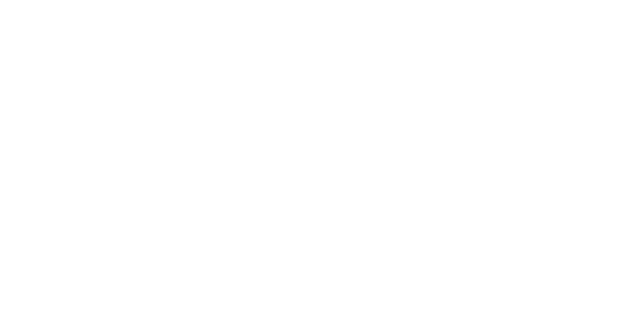
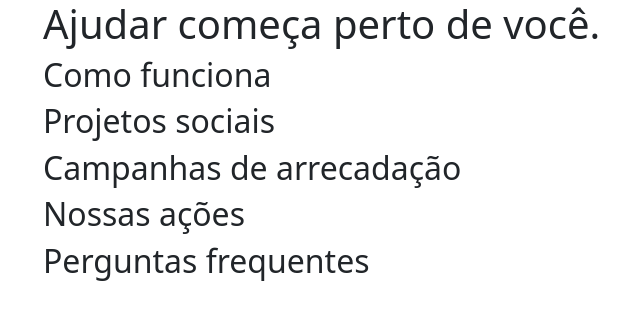
Before and after one commit to florentinocaze/conecta-solidario, a plain HTML site: page index.html in a window 1280 px wide. Shown: the whole page, without its empty margins (39-679 px from the left). Drawn offline with nearby package versions, Linux system fonts and the light colour scheme.

Commit message:
feat: Adiciona estrutura inicial das seções principais no HTML

```diff
--- a/index.html
+++ b/index.html
@@ -23,6 +23,62 @@
     <link rel="icon" href="./assets/icons/favicon.svg" />
   </head>
   <body>
+    <!-- HEADER (Membro 1) -->
+    <header>
+      <nav>
+        <div class="container"></div>
+      </nav>
+    </header>
+
+    <main>
+      <!-- HERO (Membro 1) -->
+      <section id="inicio" class="secao">
+        <div class="container">
+          <h1>Ajudar começa perto de você.</h1>
+        </div>
+      </section>
+
+      <!-- COMO FUNCIONA (Membro 1) -->
+      <section id="como-funciona">
+        <div class="container">
+          <h2>Como funciona</h2>
+        </div>
+      </section>
+
+      <!-- PROJETOS (Membro 2) -->
+      <section id="projetos">
+        <div class="container">
+          <h2>Projetos sociais</h2>
+        </div>
+      </section>
+
+      <!-- CAMPANHAS (Membro 2) -->
+      <section id="campanhas">
+        <div class="container">
+          <h2>Campanhas de arrecadação</h2>
+        </div>
+      </section>
+
+      <!-- GALERIA (Membro 2) -->
+      <section id="galeria">
+        <div class="container">
+          <h2>Nossas ações</h2>
+        </div>
+      </section>
+
+      <!-- PERGUNTAS FREQUENTES (Membro 3) -->
+      <section id="faq">
+        <div class="container">
+          <h2>Perguntas frequentes</h2>
+        </div>
+      </section>
+    </main>
+
+    <!-- FOOTER (Membro 1) -->
+    <footer>
+      <div class="container"></div>
+    </footer>
+
     <script
       src="https://cdn.jsdelivr.net/npm/bootstrap@5.3.9/dist/js/bootstrap.bundle.min.js"
       integrity="sha384-WyOxWvTyr1QaMPfiPJSv76iReVthorl5uWlFtZPyK0IEB0hGzo9y5Bp9mYanr8Bu"
```
Also changed, not shown: pages/contato.html (+12 -0 lines), pages/sobre.html (+12 -0 lines).
